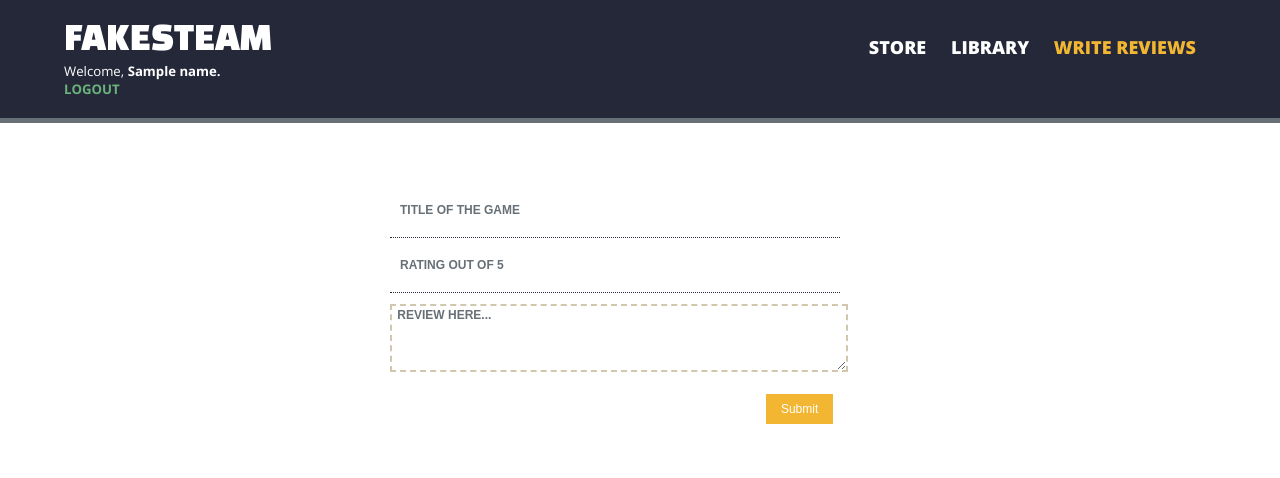
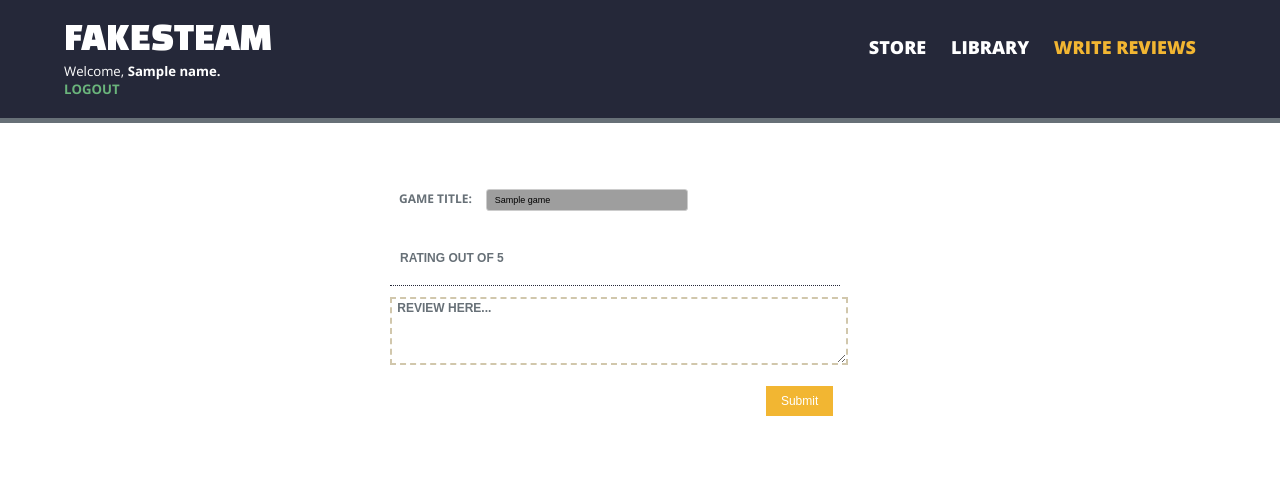
Before and after one commit to JY-H/fakesteam, a Flask app: template app/templates/rate.html in a window 1280 px wide. Shown: the top 478 px of the page. Run offline with Flask 2, Linux system fonts and the light colour scheme; the template is opened without the code that fills it: most values are stand-ins (such as "Sample title", 1, 10 or a date in 2020); grey boxes are pictures that could not be loaded.

Commit message:
only game titles owned by user shows up in rate page.

```diff
--- a/app/static/css/main.css
+++ b/app/static/css/main.css
@@ -304,6 +304,10 @@ nav a.selected, nav a:hover {
     outline: none;
 }
 
+.wider-select {
+    width: 200px;
+}
+
 /**********************************************
  FORMS-RELATED CSS
 **********************************************/
@@ -382,6 +386,11 @@ nav a.selected, nav a:hover {
   color: #4478a0;
 }
 
+.rating-title {
+  margin: 2%;
+  color: #677077;
+}
+
 .review-commentary {
   font-family: sans-serif;
   font-size: 11px;
--- a/app/templates/rate.html
+++ b/app/templates/rate.html
@@ -3,13 +3,7 @@
     <nav>
       <ul>
         <li><a href="/">STORE</a></li>
-        {% if not permissions or permissions == "gamer" %}
         <li><a href="/library/">LIBRARY</a></li>
-        {% elif permissions == "dev" %}
-        <li><a href="/submit/">SUBMIT GAME</a></li>
-        {% elif permissions == "admin" %}
-        <li><a href="/evaluate/">EVALUATE SUBMISSIONS</a></li>
-        {% endif %}
         <li><a href="/rate/" class="selected">WRITE REVIEWS</a></li>
       </ul>
     </nav>
@@ -27,7 +21,15 @@
        {% endif %}
        {% endwith %}
       <form method="post" action="/rate/">
-          <input type="text" name="title" placeholder="Title of the Game" required="required" class="input-txt" />
+          <h4 class="rating-title">GAME TITLE:
+          <div class="select-style wider-select">
+              <select name="gameid">
+                  {% for game in games %}
+                  <option value="{{game.gameid}}">{{game.title}}</option>
+                  {% endfor %}
+              </select>
+          </div>
+              </h4>
           <input type="number" name="stars" placeholder="Rating out of 5" required="required" class="input-txt" />
           <textarea name="review" rows="4" cols="50" required="required" class="text-area"> REVIEW HERE...</textarea>
           <div class="login-footer">
--- a/app/views.py
+++ b/app/views.py
@@ -262,7 +262,7 @@ def rate():
         return redirect(url_for('login'))
 
     if request.method == 'POST':
-        title = str(request.form['title']).upper()
+        gameid = request.form['gameid']
         stars = request.form['stars']
         review = str(request.form['review'])
 
@@ -271,21 +271,22 @@ def rate():
             flash(msgs.INVALID_RATING)
             return render_template('rate.html', name=user, permissions=permissions)
 
-        # if the title doesn't already exist.
-        if is_unique(queries.SELECT_GAME_FROM_TITLE, title):
-            flash(msgs.GAME_DNE)
-            return render_template('rate.html', name=user, permissions=permissions)
-
-        cursor = g.conn.execute(queries.SELECT_GAME_FROM_TITLE, title)
-        gameid = int(cursor.fetchone().gameid)
-
         # add review for game
         g.conn.execute(queries.ADD_REVIEW, (uid, gameid, stars, review))
-        cursor.close()
         flash(msgs.SUCCESSFUL)
         return render_template('rate.html', name=user, permissions=permissions)
 
-    return render_template('rate.html', name=user, permissions=permissions)
+    # retrieve games that the user owns
+    cursor = g.conn.execute(queries.GAMER_LIBRARY, (uid))
+    games = []
+    for result in cursor:
+        game = {}
+        game['gameid'] = result['gameid']
+        game['title'] = result['title']
+        games.append(game)
+    cursor.close()
+
+    return render_template('rate.html', name=user, permissions=permissions, games=games)
 
 @app.route('/login/', methods=['GET', 'POST'])
 def login():
```
Also changed, not shown: README.md.
